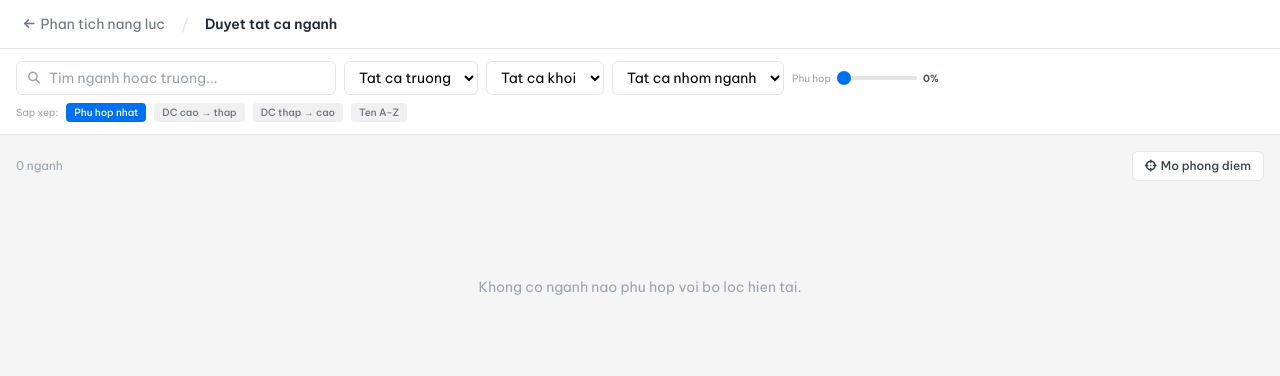
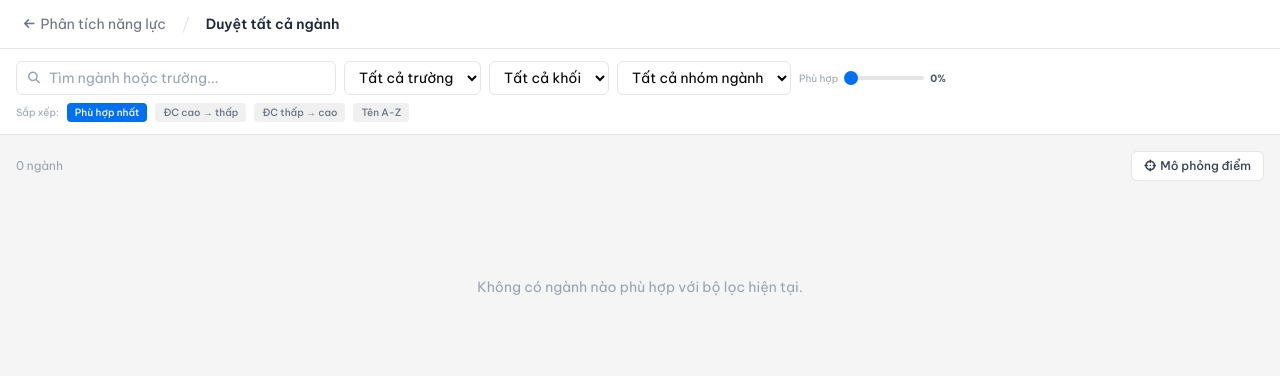
Before and after one commit to HoaThang34/EduMind-AI, a Flask app: template templates/student_career_browse.html in a window 1280 px wide. Shown: the top 376 px of the page. Run offline with Flask 3, Linux system fonts and the light colour scheme; the template is opened without the code that fills it, so the values that code supplies are empty; some libraries are stand-ins or nearby versions.

Commit message:
fix: restore Vietnamese diacritics in all career templates

```diff
--- a/templates/student_career_browse.html
+++ b/templates/student_career_browse.html
@@ -39,10 +39,10 @@
 <!-- Nav -->
 <nav class="bg-white border-b border-[#e5e5e5] px-6 py-3 flex items-center gap-4">
   <a href="{{ url_for('career.career_main') }}" class="text-sm text-gray-500 hover:text-gray-800 flex items-center gap-1.5">
-    <i class="fas fa-arrow-left text-xs"></i> Phan tich nang luc
+    <i class="fas fa-arrow-left text-xs"></i> Phân tích năng lực
   </a>
   <span class="text-[#e5e5e5]">/</span>
-  <span class="text-sm font-semibold text-gray-800">Duyet tat ca nganh</span>
+  <span class="text-sm font-semibold text-gray-800">Duyệt tất cả ngành</span>
   <div class="ml-auto flex items-center gap-3">
     <span class="text-sm text-gray-500">{{ student.name }}</span>
   </div>
@@ -53,33 +53,33 @@
   <div class="max-w-7xl mx-auto flex flex-wrap gap-2 items-center">
     <div class="relative flex-1 min-w-[200px] max-w-xs">
       <i class="fas fa-search absolute left-3 top-1/2 -translate-y-1/2 text-gray-400 text-xs"></i>
-      <input type="text" id="searchInput" placeholder="Tim nganh hoac truong..."
+      <input type="text" id="searchInput" placeholder="Tìm ngành hoặc trường..."
         class="w-full pl-8 pr-3 py-1.5 text-sm border border-[#e5e5e5] rounded-md focus:outline-none focus:border-blue-400">
     </div>
     <select id="universityFilter" class="text-sm border border-[#e5e5e5] rounded-md px-2.5 py-1.5 bg-white focus:outline-none">
-      <option value="">Tat ca truong</option>
+      <option value="">Tất cả trường</option>
     </select>
     <select id="blockFilter" class="text-sm border border-[#e5e5e5] rounded-md px-2.5 py-1.5 bg-white focus:outline-none">
-      <option value="">Tat ca khoi</option>
+      <option value="">Tất cả khối</option>
       <option>A1</option><option>A00</option><option>B00</option><option>D01</option><option>C00</option>
     </select>
     <select id="groupFilter" class="text-sm border border-[#e5e5e5] rounded-md px-2.5 py-1.5 bg-white focus:outline-none">
-      <option value="">Tat ca nhom nganh</option>
+      <option value="">Tất cả nhóm ngành</option>
       {% for g in groups %}<option value="{{ g }}">{{ g }}</option>{% endfor %}
     </select>
     <div class="flex items-center gap-1.5">
-      <span class="text-[10px] text-gray-400 whitespace-nowrap">Phu hop</span>
+      <span class="text-[10px] text-gray-400 whitespace-nowrap">Phù hợp</span>
       <input type="range" id="fitRange" min="0" max="100" value="0" class="w-20">
       <span id="fitRangeLabel" class="text-[10px] font-bold text-gray-600">0%</span>
     </div>
   </div>
   <!-- Sort + chips -->
   <div class="max-w-7xl mx-auto flex flex-wrap gap-2 items-center mt-2">
-    <span class="text-[10px] text-gray-400">Sap xep:</span>
-    <span class="sort-pill active" data-sort="fit">Phu hop nhat</span>
-    <span class="sort-pill" data-sort="score_desc">DC cao → thap</span>
-    <span class="sort-pill" data-sort="score_asc">DC thap → cao</span>
-    <span class="sort-pill" data-sort="name">Ten A-Z</span>
+    <span class="text-[10px] text-gray-400">Sắp xếp:</span>
+    <span class="sort-pill active" data-sort="fit">Phù hợp nhất</span>
+    <span class="sort-pill" data-sort="score_desc">ĐC cao → thấp</span>
+    <span class="sort-pill" data-sort="score_asc">ĐC thấp → cao</span>
+    <span class="sort-pill" data-sort="name">Tên A-Z</span>
     <div id="activeChips" class="flex gap-1 flex-wrap ml-2"></div>
   </div>
 </div>
@@ -89,10 +89,10 @@
   <span id="countBadge" class="text-xs text-gray-400"></span>
   <div class="flex gap-2">
     <button onclick="openSimulator()" class="text-xs px-3 py-1.5 border border-[#e5e5e5] rounded-md bg-white hover:bg-[#f0f0f0] font-medium text-gray-700">
-      <i class="fas fa-crosshairs mr-1"></i>Mo phong diem
+      <i class="fas fa-crosshairs mr-1"></i>Mô phỏng điểm
     </button>
     <button id="compareBtn" class="hidden text-xs px-3 py-1.5 bg-[#0070f3] text-white rounded-md font-medium" onclick="goCompare()">
-      So sanh (<span id="compareCount">0</span>)
+      So sánh (<span id="compareCount">0</span>)
     </button>
   </div>
 </div>
@@ -100,21 +100,21 @@
 <div class="max-w-7xl mx-auto px-4 py-4">
   <div id="loadingState" class="flex justify-center py-20"><div class="spinner"></div></div>
   <div id="grid" class="hidden"></div>
-  <div id="emptyState" class="hidden text-center py-20 text-gray-400 text-sm">Khong co nganh nao phu hop voi bo loc hien tai.</div>
+  <div id="emptyState" class="hidden text-center py-20 text-gray-400 text-sm">Không có ngành nào phù hợp với bộ lọc hiện tại.</div>
 </div>
 
 <!-- Simulator Modal -->
 <div id="simulatorModal" class="fixed inset-0 bg-black/40 z-50 hidden flex items-center justify-center p-4">
   <div class="card w-full max-w-2xl p-6 max-h-[80vh] overflow-y-auto">
     <div class="flex items-center justify-between mb-4">
-      <h3 class="font-bold text-gray-900"><i class="fas fa-crosshairs mr-1.5 text-[#0070f3]"></i>Neu diem cua ban la...</h3>
+      <h3 class="font-bold text-gray-900"><i class="fas fa-crosshairs mr-1.5 text-[#0070f3]"></i>Nếu điểm của bạn là...</h3>
       <button onclick="closeSimulator()" class="text-gray-400 hover:text-gray-700"><i class="fas fa-times"></i></button>
     </div>
-    <p class="text-xs text-gray-400 mb-3">Dieu chinh diem du kien — danh sach nganh se cap nhat ngay</p>
+    <p class="text-xs text-gray-400 mb-3">Điều chỉnh điểm dự kiến — danh sách ngành sẽ cập nhật ngay</p>
     <div id="simSliders" class="grid grid-cols-2 md:grid-cols-3 gap-3"></div>
     <div class="flex justify-end gap-2 mt-4 pt-3 border-t border-[#f0f0f0]">
-      <button onclick="resetSimulator()" class="text-xs px-3 py-1.5 border border-[#e5e5e5] rounded-md bg-white hover:bg-[#f0f0f0]">Reset ve diem that</button>
-      <button onclick="closeSimulator()" class="text-xs px-3 py-1.5 bg-gray-800 text-white rounded-md">Dong</button>
+      <button onclick="resetSimulator()" class="text-xs px-3 py-1.5 border border-[#e5e5e5] rounded-md bg-white hover:bg-[#f0f0f0]">Reset về điểm thật</button>
+      <button onclick="closeSimulator()" class="text-xs px-3 py-1.5 bg-gray-800 text-white rounded-md">Đóng</button>
     </div>
   </div>
 </div>
@@ -160,7 +160,7 @@ function renderGrid() {
   Object.values(sparkCharts).forEach(c => c.destroy()); Object.keys(sparkCharts).forEach(k => delete sparkCharts[k]);
   const grid = document.getElementById('grid');
   const empty = document.getElementById('emptyState');
-  document.getElementById('countBadge').textContent = sorted.length + ' nganh';
+  document.getElementById('countBadge').textContent = sorted.length + ' ngành';
   if (sorted.length === 0) { grid.classList.add('hidden'); empty.classList.remove('hidden'); return; }
   empty.classList.add('hidden'); grid.classList.remove('hidden');
   grid.innerHTML = sorted.map(m => majorCard(m)).join('');
@@ -182,11 +182,11 @@ function getTrend(scores) {
 function majorCard(m) {
   const checked = compareIds.has(m.id) ? 'checked' : '';
   const pinBtn = m.is_pinned
-    ? `<button onclick="unpin(${m.id},this)" class="btn-action active"><i class="fas fa-thumbtack mr-1"></i>Da ghim</button>`
+    ? `<button onclick="unpin(${m.id},this)" class="btn-action active"><i class="fas fa-thumbtack mr-1"></i>Đã ghim</button>`
     : `<button onclick="pin(${m.id},this)" class="btn-action"><i class="far fa-thumbtack mr-1"></i>Ghim</button>`;
   const targetBtn = m.is_target
-    ? `<button class="btn-action active-target" disabled><i class="fas fa-star mr-1"></i>Muc tieu</button>`
-    : `<button onclick="setTarget(${m.id},this)" class="btn-action"><i class="far fa-star mr-1"></i>Muc tieu</button>`;
+    ? `<button class="btn-action active-target" disabled><i class="fas fa-star mr-1"></i>Mục tiêu</button>`
+    : `<button onclick="setTarget(${m.id},this)" class="btn-action"><i class="far fa-star mr-1"></i>Mục tiêu</button>`;
   const trend = getTrend(m.entry_scores);
 
   return `<div class="card major-card p-4 flex flex-col gap-2.5" id="card-${m.id}">
@@ -202,7 +202,7 @@ function majorCard(m) {
             class="w-3.5 h-3.5 rounded border-gray-300 text-[#0070f3] cursor-pointer">
         </div>
       </div>
-      <div class="text-[10px] text-gray-400 mt-0.5">${m.admission_block||''} ${m.admission_block&&m.entry_score?'|':''} ${m.entry_score?'DC: '+m.entry_score:''}</div>
+      <div class="text-[10px] text-gray-400 mt-0.5">${m.admission_block||''} ${m.admission_block&&m.entry_score?'|':''} ${m.entry_score?'ĐC: '+m.entry_score:''}</div>
       ${m.major_group?`<span class="inline-block mt-1 text-[10px] px-1.5 py-0.5 rounded bg-[#f0f0f0] text-gray-500">${m.major_group}</span>`:''}
     </div>
     <div class="flex items-center gap-2">
@@ -215,7 +215,7 @@ function majorCard(m) {
       <canvas id="mini-${m.id}" width="120" height="120"></canvas>
     </div>
     <div class="flex items-center justify-between px-1">
-      <span class="text-[10px] text-gray-400">Xu huong:</span>
+      <span class="text-[10px] text-gray-400">Xu hướng:</span>
       <canvas id="spark-${m.id}" width="80" height="28"></canvas>
       <span class="text-[10px] font-bold ${trend.cls}">${trend.label}</span>
     </div>
@@ -262,19 +262,19 @@ function showToast(msg) {
 
 async function pin(id,btn) {
   const r=await fetch('/api/student/career/pin',{method:'POST',headers:{'Content-Type':'application/json'},body:JSON.stringify({major_id:id})});
-  if(r.ok){btn.className='btn-action active';btn.innerHTML='<i class="fas fa-thumbtack mr-1"></i>Da ghim';btn.onclick=function(){unpin(id,btn)};const m=allMajors.find(x=>x.id===id);if(m)m.is_pinned=true;showToast('Da ghim nganh');}
+  if(r.ok){btn.className='btn-action active';btn.innerHTML='<i class="fas fa-thumbtack mr-1"></i>Đã ghim';btn.onclick=function(){unpin(id,btn)};const m=allMajors.find(x=>x.id===id);if(m)m.is_pinned=true;showToast('Đã ghim ngành');}
 }
 async function unpin(id,btn) {
   const r=await fetch('/api/student/career/pin/'+id,{method:'DELETE'});
-  if(r.ok){btn.className='btn-action';btn.innerHTML='<i class="far fa-thumbtack mr-1"></i>Ghim';btn.onclick=function(){pin(id,btn)};const m=allMajors.find(x=>x.id===id);if(m)m.is_pinned=false;showToast('Da bo ghim');}
+  if(r.ok){btn.className='btn-action';btn.innerHTML='<i class="far fa-thumbtack mr-1"></i>Ghim';btn.onclick=function(){pin(id,btn)};const m=allMajors.find(x=>x.id===id);if(m)m.is_pinned=false;showToast('Đã bỏ ghim');}
 }
 async function setTarget(id,btn) {
   const r=await fetch('/api/student/career/target',{method:'POST',headers:{'Content-Type':'application/json'},body:JSON.stringify({major_id:id})});
-  if(r.ok){document.querySelectorAll('.btn-action.active-target').forEach(b=>{b.className='btn-action';b.innerHTML='<i class="far fa-star mr-1"></i>Muc tieu';b.disabled=false;});btn.className='btn-action active-target';btn.innerHTML='<i class="fas fa-star mr-1"></i>Muc tieu';btn.disabled=true;allMajors.forEach(m=>m.is_target=(m.id===id));showToast('Da dat lam nganh muc tieu');}
+  if(r.ok){document.querySelectorAll('.btn-action.active-target').forEach(b=>{b.className='btn-action';b.innerHTML='<i class="far fa-star mr-1"></i>Mục tiêu';b.disabled=false;});btn.className='btn-action active-target';btn.innerHTML='<i class="fas fa-star mr-1"></i>Mục tiêu';btn.disabled=true;allMajors.forEach(m=>m.is_target=(m.id===id));showToast('Đã đặt làm ngành mục tiêu');}
 }
 
 function toggleCompare(id,checked) {
-  if(checked){if(compareIds.size>=4){alert('Toi da 4 nganh');return;}compareIds.add(id);}else{compareIds.delete(id);}
+  if(checked){if(compareIds.size>=4){alert('Tối đa 4 ngành');return;}compareIds.add(id);}else{compareIds.delete(id);}
   sessionStorage.setItem('compare_major_ids',JSON.stringify([...compareIds]));
   document.getElementById('compareCount').textContent=compareIds.size;
   document.getElementById('compareBtn').classList.toggle('hidden',compareIds.size<2);
@@ -302,7 +302,7 @@ function updateChips() {
   const fit=parseInt(document.getElementById('fitRange').value)||0;
   if(q) add('"'+q+'"',()=>{document.getElementById('searchInput').value='';fetchMajors();});
   if(uni) add(uni,()=>{document.getElementById('universityFilter').value='';fetchMajors();});
-  if(blk) add('Khoi: '+blk,()=>{document.getElementById('blockFilter').value='';fetchMajors();});
+  if(blk) add('Khối: '+blk,()=>{document.getElementById('blockFilter').value='';fetchMajors();});
   if(grp) add(grp,()=>{document.getElementById('groupFilter').value='';fetchMajors();});
   if(fit>0) add('>='+fit+'%',()=>{document.getElementById('fitRange').value=0;document.getElementById('fitRangeLabel').textContent='0%';fetchMajors();});
 }
```
Also changed, not shown: templates/student_career_compare.html (+18 -18 lines), templates/student_career_map.html (+12 -12 lines).
